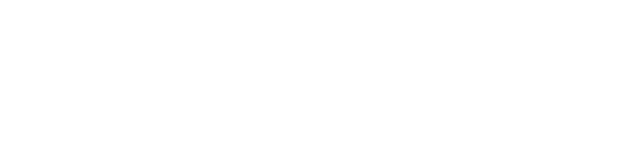
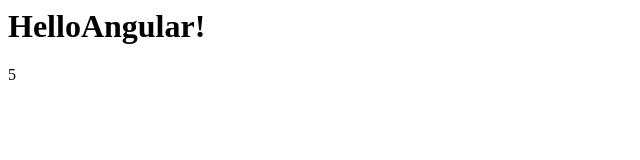
Before and after one commit to nakaz/intro-angular-workshop, a website: page public/index.html in a window 1280 px wide. Shown: the whole page, without its empty margins (0-640 px from the left). Drawn offline with nearby package versions, Linux system fonts and the light colour scheme.

Commit message:
basic templating

```diff
--- a/public/index.html
+++ b/public/index.html
@@ -3,6 +3,10 @@
   <script src="https://cdnjs.cloudflare.com/ajax/libs/angular.js/1.4.5/angular.js"></script>
 </head>
 
-<body>
+<body ng-app>
+  <h1>{{ "Hello" + "Angular!" }}</h1>
 
+  <div>
+    {{ 2 + 3 }}
+  </div>
 </body>
```
